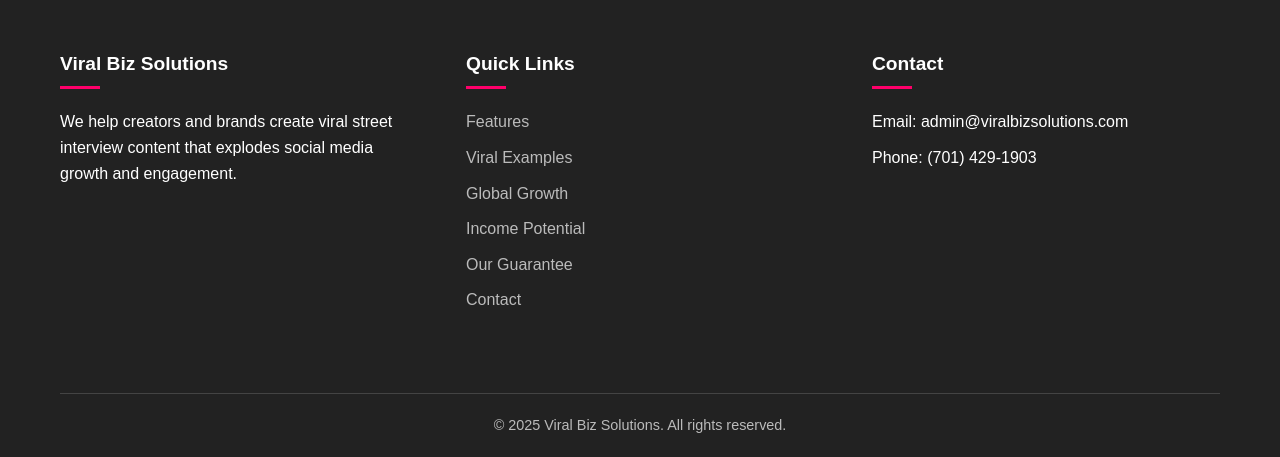
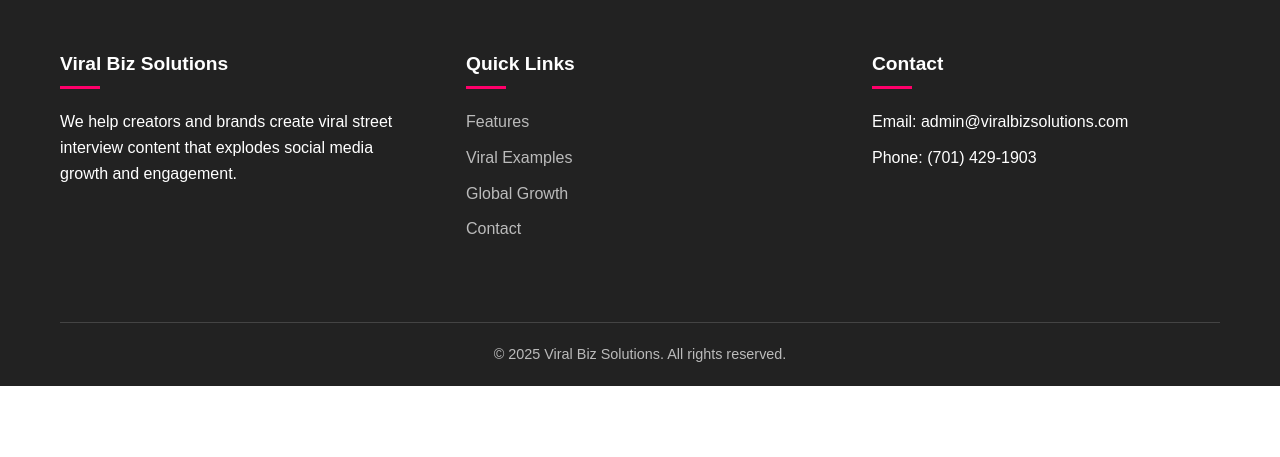
Before and after one commit to viralbizadmin/LandingPage, a Flask app: page / in a window 1280 px wide. Shown: the part 5873-6330 px from the top of the page. After the commit the page ends 6259 px from the top, so only its background shows below. Run offline with Flask 3, Linux system fonts and the light colour scheme.

Commit message:
Update index.html

```diff
--- a/templates/index.html
+++ b/templates/index.html
@@ -736,8 +736,6 @@
                     <a href="#features">Features</a>
                     <a href="#gallery">Viral Examples</a>
                     <a href="#brand-growth">Global Growth</a>
-                    <a href="#potential">Income Potential</a>
-                    <a href="#guarantee">Our Guarantee</a>
                     <a href="#contact">Contact</a>
                 </div>
             </nav>
@@ -837,7 +835,7 @@
     <div class="gallery-item">
         <a href="https://www.youtube.com/shorts/v6R3sarT7AE" target="_blank">
             <img src="https://images.pexels.com/photos/7967896/pexels-photo-7967896.jpeg?auto=compress&cs=tinysrgb&w=1260&h=750&dpr=2" alt="Professional street interview setup">
-            <div class="views-badge">6.5M Views</div>
+            <div class="views-badge">15M Views</div>
             <div class="gallery-overlay">
                 <h3>"What do you do for a living?"</h3>
                 <p>Generates significant organic growth</p>
@@ -1020,8 +1018,6 @@
                         <li><a href="#features">Features</a></li>
                         <li><a href="#gallery">Viral Examples</a></li>
                         <li><a href="#brand-growth">Global Growth</a></li>
-                        <li><a href="#potential">Income Potential</a></li>
-                        <li><a href="#guarantee">Our Guarantee</a></li>
                         <li><a href="#contact">Contact</a></li>
                     </ul>
                 </div>
```
